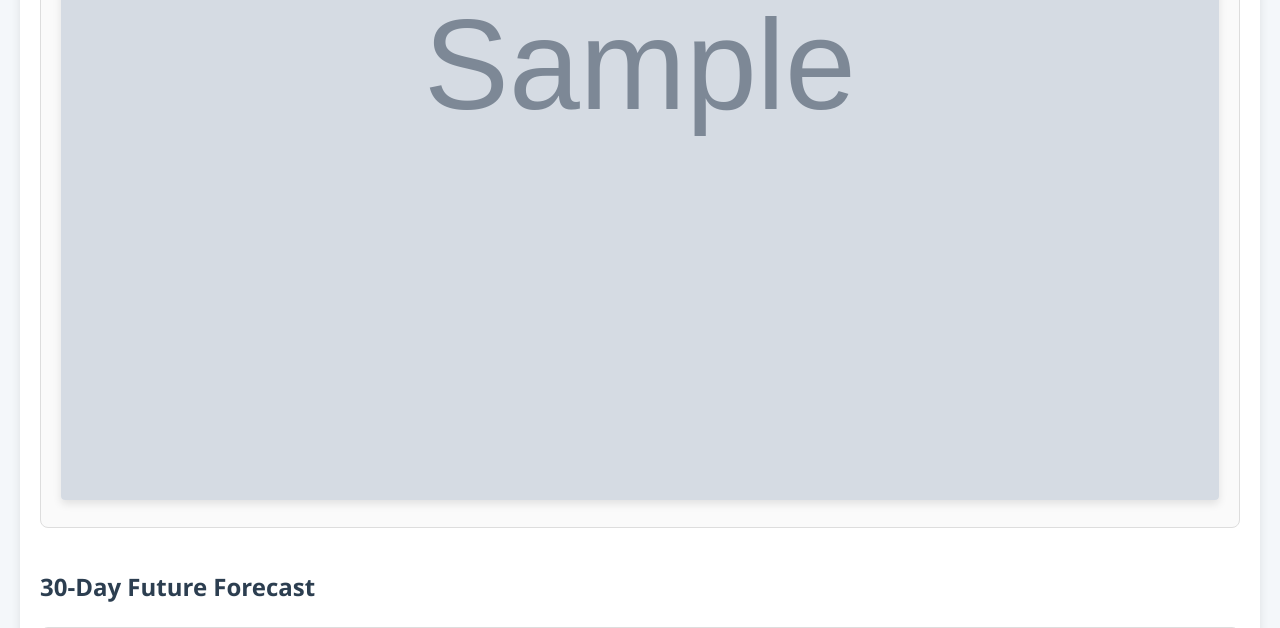
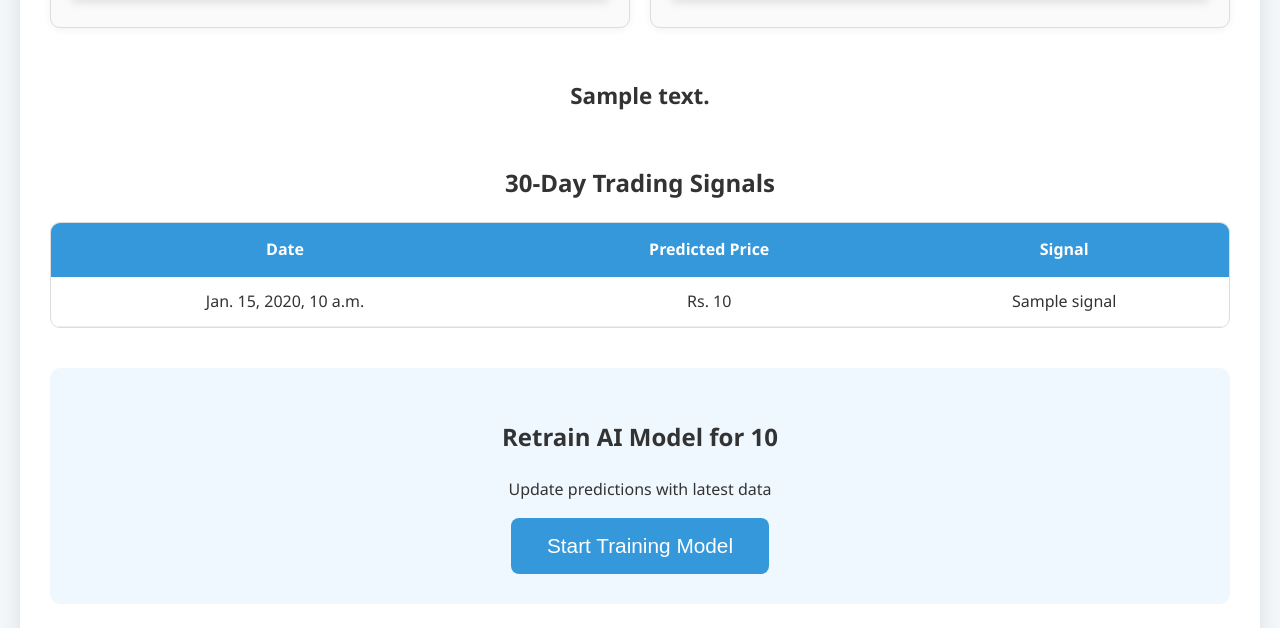
Before and after one commit to chydeepak7/stock_market_prediction, a Django app: template CATI/app/templates/app/app.html in a window 1280 px wide. Shown: the part 698-1326 px from the top of the page. Run offline with Django 5.2, Linux system fonts and the light colour scheme; the template is opened without the code that fills it: most values are stand-ins (such as "Sample title", 1, 10 or a date in 2020); grey boxes marked "Sample" are stand-in pictures; one stand-in notice (Sample message) is shown.

Commit message:
table added

```diff
--- a/CATI/app/templates/app/app.html
+++ b/CATI/app/templates/app/app.html
@@ -3,7 +3,7 @@
   <head>
     <meta charset="UTF-8" />
     <meta name="viewport" content="width=device-width, initial-scale=1.0" />
-    <title>{{ stock_symbol }} Stock Price Prediction</title>
+    <title>{{ page_title }}</title>
     <style>
       body {
         font-family: 'Segoe UI', Tahoma, Geneva, Verdana, sans-serif;
@@ -12,60 +12,201 @@
         background-color: #f4f7fa;
         color: #333;
         line-height: 1.6;
+        min-height: 100vh;
       }
 
       .container {
-        max-width: 1200px;
+        max-width: 1400px;
         margin: 0 auto;
-        padding: 20px;
         background-color: #fff;
-        border-radius: 8px;
-        box-shadow: 0 2px 10px rgba(0, 0, 0, 0.1);
+        border-radius: 12px;
+        box-shadow: 0 4px 20px rgba(0, 0, 0, 0.1);
+        overflow: hidden;
       }
 
-      h1, h2 { color: #2c3e50; margin-bottom: 20px; }
-
-      .graph-container {
-        margin-bottom: 40px;
-        border: 1px solid #ddd;
-        padding: 20px;
-        border-radius: 8px;
-        background-color: #fafafa;
+      header {
+        background: linear-gradient(135deg, #3498db, #2980b9);
+        color: white;
+        padding: 30px;
         text-align: center;
       }
 
-      img {
+      h1 { margin: 0; font-size: 2.5rem; }
+      .back-link {
+        display: inline-block;
+        margin-top: 15px;
+        color: #fff;
+        text-decoration: underline;
+        font-weight: bold;
+      }
+
+      .content {
+        padding: 30px;
+      }
+
+      /* ==================== TOAST NOTIFICATIONS ==================== */
+      #messages-container {
+        position: fixed;
+        top: 20px;
+        right: 20px;
+        z-index: 9999;
+        max-width: 420px;
+        width: 90%;
+      }
+
+      .message-alert {
+        position: relative;
+        padding: 16px 45px 16px 20px;
+        margin-bottom: 12px;
+        border-radius: 10px;
+        box-shadow: 0 6px 20px rgba(0, 0, 0, 0.15);
+        font-weight: 500;
+        font-size: 1.05rem;
+        opacity: 0;
+        transform: translateX(120%);
+        transition: all 0.4s cubic-bezier(0.25, 0.8, 0.25, 1);
+        border-left: 6px solid;
+      }
+
+      .message-alert.show {
+        opacity: 1;
+        transform: translateX(0);
+      }
+
+      .message-alert.success {
+        background-color: #d4edda;
+        color: #155724;
+        border-left-color: #28a745;
+      }
+
+      .message-alert.error {
+        background-color: #f8d7da;
+        color: #721c24;
+        border-left-color: #dc3545;
+      }
+
+      .message-alert.info {
+        background-color: #d1ecf1;
+        color: #0c5460;
+        border-left-color: #17a2b8;
+      }
+
+      .close-btn {
+        position: absolute;
+        top: 50%;
+        right: 16px;
+        transform: translateY(-50%);
+        font-size: 28px;
+        font-weight: bold;
+        cursor: pointer;
+        opacity: 0.6;
+        transition: opacity 0.2s;
+        line-height: 1;
+      }
+
+      .close-btn:hover {
+        opacity: 1;
+      }
+
+      /* ==================== REST OF YOUR STYLES ==================== */
+      .charts-row {
+        display: flex;
+        gap: 20px;
+        margin-bottom: 30px;
+        flex-wrap: wrap;
+      }
+
+      .chart-box {
+        flex: 1;
+        min-width: 300px;
+        border: 1px solid #ddd;
+        border-radius: 10px;
+        padding: 20px;
+        background-color: #fafafa;
+        box-shadow: 0 2px 8px rgba(0,0,0,0.05);
+      }
+
+      .chart-box h2 {
+        text-align: center;
+        margin-top: 0;
+        color: #2c3e50;
+      }
+
+      .chart-box img {
         width: 100%;
         height: auto;
-        max-width: 100%;
-        border-radius: 4px;
-        box-shadow: 0 4px 8px rgba(0,0,0,0.1);
+        border-radius: 6px;
+        box-shadow: 0 4px 10px rgba(0,0,0,0.1);
       }
 
-      .messages {
-        list-style: none;
-        padding: 0;
-        margin: 20px 0;
+      .summary-box {
+        text-align: center;
+        padding: 20px;
+        margin: 30px 0;
+        border-radius: 10px;
+        font-size: 1.4rem;
+        font-weight: bold;
       }
 
-      .messages li {
-        padding: 12px;
-        border-radius: 4px;
-        margin-bottom: 10px;
-        font-weight: 500;
+      .strong-buy { background-color: #d4edda; color: #155724; }
+      .buy { background-color: #e8f5e8; color: #2d862d; }
+      .neutral { background-color: #fff3cd; color: #856404; }
+      .sell { background-color: #ffe6e6; color: #c53030; }
+      .strong-sell { background-color: #f8d7da; color: #721c24; }
+
+      .signals-table-container {
+        max-height: 500px;
+        overflow-y: auto;
+        border: 1px solid #ddd;
+        border-radius: 10px;
+        margin-top: 20px;
       }
 
-      .messages li.success { background-color: #d4edda; color: #155724; border: 1px solid #c3e6cb; }
-      .messages li.error { background-color: #f8d7da; color: #721c24; border: 1px solid #f5c6cb; }
-      .messages li.info { background-color: #d1ecf1; color: #0c5460; border: 1px solid #bee5eb; }
+      table {
+        width: 100%;
+        border-collapse: collapse;
+        font-size: 1rem;
+      }
+
+      th {
+        background-color: #3498db;
+        color: white;
+        padding: 14px;
+        text-align: center;
+        position: sticky;
+        top: 0;
+        z-index: 1;
+      }
+
+      td {
+        padding: 12px;
+        text-align: center;
+        border-bottom: 1px solid #eee;
+      }
+
+      tr:nth-child(even) { background-color: #f9f9f9; }
+
+      .signal-strong-buy { background-color: #d4edda; font-weight: bold; color: #155724; }
+      .signal-buy { background-color: #e8f5e8; color: #2d862d; }
+      .signal-hold { background-color: #fffbe6; color: #856404; }
+      .signal-sell { background-color: #ffe6e6; color: #c53030; }
+      .signal-strong-sell { background-color: #f8d7da; font-weight: bold; color: #721c24; }
+
+      .train-section {
+        text-align: center;
+        margin: 40px 0;
+        padding: 30px;
+        background-color: #f0f8ff;
+        border-radius: 10px;
+      }
 
       button {
-        padding: 14px 28px;
-        font-size: 18px;
+        padding: 16px 36px;
+        font-size: 1.3rem;
         background-color: #3498db;
-        color: #fff;
+        color: white;
         border: none;
-        border-radius: 6px;
+        border-radius: 8px;
         cursor: pointer;
         transition: 0.3s;
       }
@@ -73,27 +214,25 @@
       button:hover { background-color: #2980b9; }
       button:disabled { background-color: #95a5a6; cursor: not-allowed; }
 
-      /* Loading Overlay */
       #loading-overlay {
         display: none;
         position: fixed;
-        top: 0; left: 0;
-        width: 100%; height: 100%;
-        background-color: rgba(0, 0, 0, 0.75);
+        top: 0; left: 0; width: 100%; height: 100%;
+        background-color: rgba(0, 0, 0, 0.8);
         z-index: 1000;
         justify-content: center;
         align-items: center;
         flex-direction: column;
         color: white;
-        font-size: 20px;
+        font-size: 1.5rem;
       }
 
       .spinner {
         border: 8px solid #f3f3f3;
         border-top: 8px solid #3498db;
         border-radius: 50%;
-        width: 60px;
-        height: 60px;
+        width: 70px;
+        height: 70px;
         animation: spin 1s linear infinite;
         margin-bottom: 20px;
       }
@@ -103,9 +242,10 @@
         100% { transform: rotate(360deg); }
       }
 
-      @media (max-width: 768px) {
-        button { width: 100%; padding: 16px; }
-        #loading-overlay p { padding: 0 20px; font-size: 16px; }
+      @media (max-width: 900px) {
+        .charts-row { flex-direction: column; }
+        h1 { font-size: 2rem; }
+        #messages-container { right: 10px; left: 10px; max-width: none; }
       }
     </style>
   </head>
@@ -113,75 +253,141 @@
     <!-- Loading Overlay -->
     <div id="loading-overlay">
       <div class="spinner"></div>
-      <p>Your model is training...<br>This may take 30–90 seconds. Please wait.</p>
+      <p>Training {{ stock_symbol }} model...<br>Please wait 30–90 seconds.</p>
+    </div>
+
+    <!-- Toast Messages Container -->
+    <div id="messages-container">
+      {% if messages %}
+        {% for message in messages %}
+        <div class="message-alert {{ message.tags }} show" data-autoclose="6000">
+          <span class="message-text">{{ message }}</span>
+          <span class="close-btn">&times;</span>
+        </div>
+        {% endfor %}
+      {% endif %}
     </div>
 
     <div class="container">
+      <header>
         <h1>{{ stock_symbol }} Stock Price Prediction</h1>
-      <a href="{% url 'welcome' %}" style="color: #3498db; text-decoration: none; font-weight: bold;">
-  ← Back to Stock Selection
-</a>
-      <!-- Messages -->
-      {% if messages %}
-      <ul class="messages">
-        {% for message in messages %}
-        <li class="{{ message.tags }}">{{ message }}</li>
+        <a href="{% url 'welcome' %}" class="back-link">← Back to Stock Selection</a>
+      </header>
+
+      <div class="content">
+        <!-- Charts Side by Side -->
+        <div class="charts-row">
+          <div class="chart-box">
+            <h2>Backtest: Real vs Predicted</h2>
+            {% if chart_image %}
+              <img src="{{ chart_image }}" alt="Backtest" />
+            {% else %}
+              <p><em>Train model to see backtest results</em></p>
+            {% endif %}
+          </div>
+
+          <div class="chart-box">
+            <h2>30-Day Price Forecast</h2>
+            {% if forecast_chart %}
+              <img src="{{ forecast_chart }}" alt="Forecast" />
+            {% else %}
+              <p><em>Train model to see forecast</em></p>
+            {% endif %}
+          </div>
+        </div>
+
+        <!-- Overall Summary -->
+        {% if forecast_signals %}
+        <div class="summary-box {{ summary_class }}">
+          {{ overall_summary }}
+        </div>
+
+        <!-- Forecast Signals Table -->
+        <h2 style="text-align:center;">30-Day Trading Signals</h2>
+        <div class="signals-table-container">
+          <table>
+            <thead>
+              <tr>
+                <th>Date</th>
+                <th>Predicted Price</th>
+                <th>Signal</th>
+              </tr>
+            </thead>
+            <tbody>
+              {% for item in forecast_signals %}
+              <tr>
+                <td>{{ item.date }}</td>
+                <td>Rs. {{ item.price }}</td>
+                <td class="signal-{{ item.signal|lower|slugify }}">{{ item.signal }}</td>
+              </tr>
               {% endfor %}
-      </ul>
+            </tbody>
+          </table>
+        </div>
         {% endif %}
 
-      <!-- Backtest Chart -->
-      {% if chart_image %}
-      <h2>Backtest Results: Real vs Predicted</h2>
-      <div class="graph-container">
-        <img src="{{ chart_image }}" alt="Backtest Results" />
-      </div>
-      {% else %}
-      <p><em>Train the model to see backtest results.</em></p>
-      {% endif %}
-
-      <!-- Forecast Chart -->
-      {% if forecast_chart %}
-      <h2>30-Day Future Forecast</h2>
-      <div class="graph-container">
-        <img src="{{ forecast_chart }}" alt="30-Day Forecast" />
-      </div>
-      {% else %}
-      <p><em>Train the model to see future forecast.</em></p>
-      {% endif %}
-
-      <!-- Train Button -->
-      <h2>Train AI Model</h2>
-      <p>Click the button to train the hybrid LSTM + XGBoost model.</p>
-
+        <!-- Train Model -->
+        <div class="train-section">
+          <h2>Retrain AI Model for {{ stock_symbol }}</h2>
+          <p>Update predictions with latest data</p>
           <form method="post" id="train-form">
             {% csrf_token %}
-        <input type="hidden" name="train_model" value="1">  <!-- Required for view detection -->
+            <input type="hidden" name="train_model" value="1">
             <button type="submit" id="train-btn">Start Training Model</button>
           </form>
-
-      <br><br>
-      <small>Do not refresh during training. Results appear automatically after.</small>
+        </div>
+      </div>
     </div>
 
     <script>
+      // Loading Overlay Logic
       const form = document.getElementById('train-form');
       const overlay = document.getElementById('loading-overlay');
       const btn = document.getElementById('train-btn');
 
-      // Show loading only on form submit
-      form.addEventListener('submit', function() {
+      form.addEventListener('submit', () => {
         overlay.style.display = 'flex';
         btn.disabled = true;
         btn.textContent = 'Training in Progress...';
       });
 
-      // On every page load (including redirect), reset everything
-      window.addEventListener('load', function() {
+      window.addEventListener('load', () => {
         overlay.style.display = 'none';
         btn.disabled = false;
         btn.textContent = 'Start Training Model';
       });
+
+      // Toast Notifications Logic
+      document.addEventListener('DOMContentLoaded', function() {
+        const alerts = document.querySelectorAll('.message-alert');
+
+        alerts.forEach(alert => {
+          // Ensure it's visible (in case page reloaded)
+          alert.classList.add('show');
+
+          // Auto-close after 6 seconds
+          const timeout = alert.getAttribute('data-autoclose') || 6000;
+          const autoCloseTimer = setTimeout(() => closeAlert(alert), timeout);
+
+          // Manual close
+          const closeBtn = alert.querySelector('.close-btn');
+          if (closeBtn) {
+            closeBtn.addEventListener('click', () => {
+              clearTimeout(autoCloseTimer);
+              closeAlert(alert);
+            });
+          }
+        });
+
+        function closeAlert(alert) {
+          alert.classList.remove('show');
+          setTimeout(() => {
+            if (alert.parentNode) {
+              alert.parentNode.removeChild(alert);
+            }
+          }, 400);
+        }
+      });
     </script>
   </body>
 </html>
```
Also changed, not shown: CATI/app/views.py (+69 -0 lines), 2 other files. Lines whose indentation alone changed are shown as unchanged.
